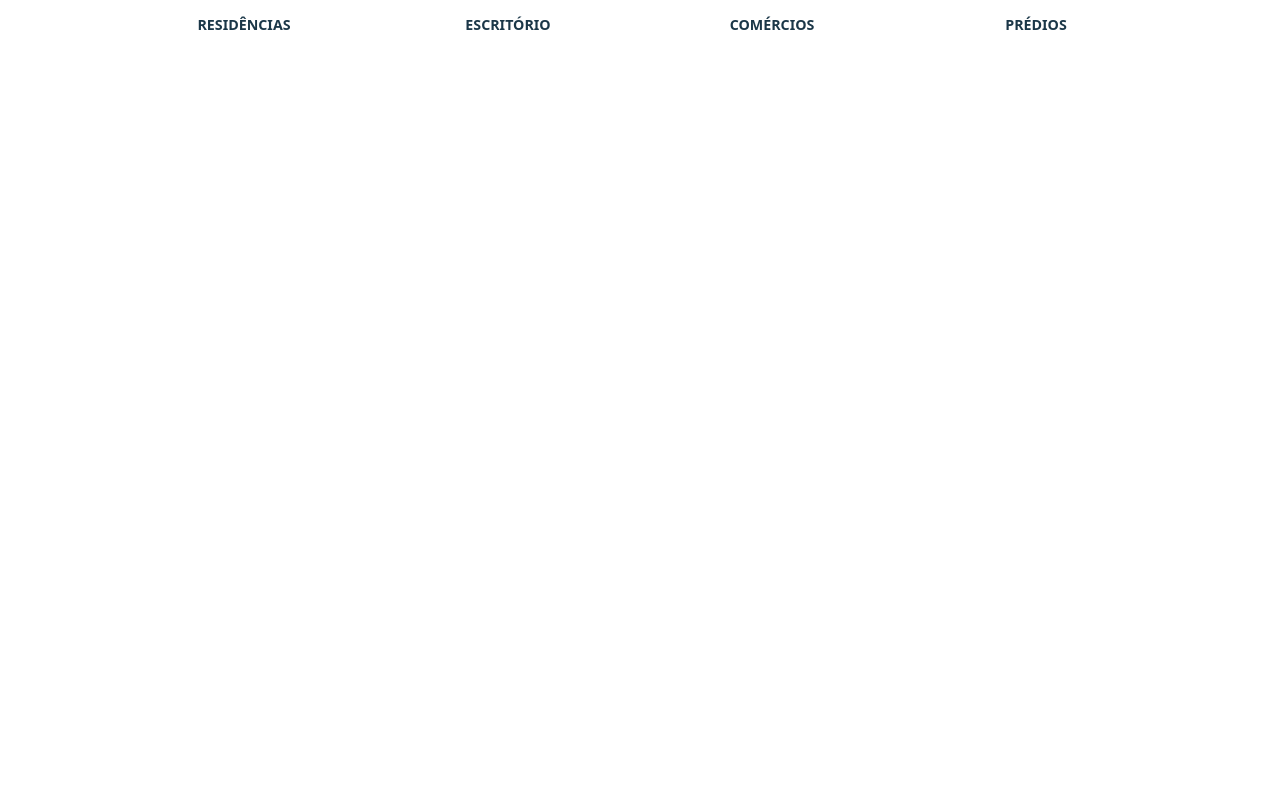
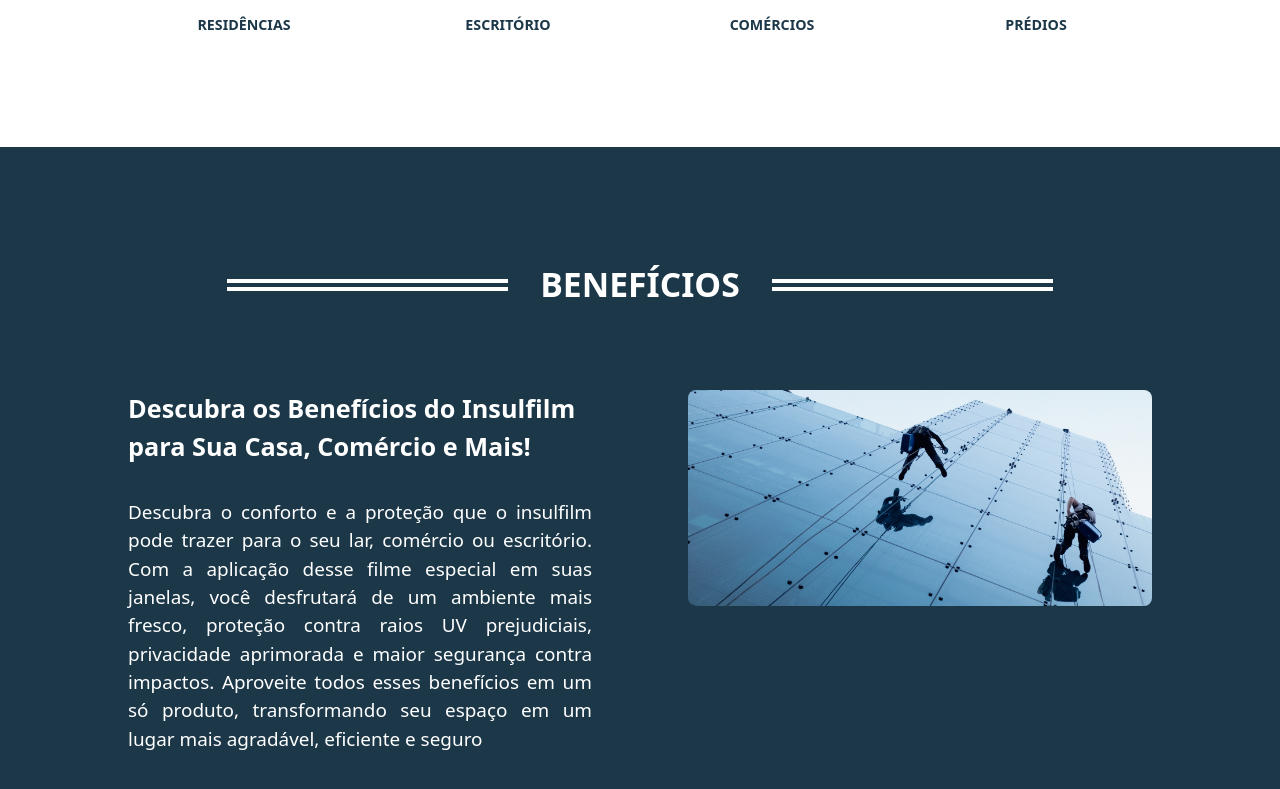
Before and after one commit to CaiqueMorales20/light-films, a Next.js app: page / in a window 1280 px wide. Shown: the part 1175-1964 px from the top of the page. Before the commit the page ends 1322 px from the top, so only its background shows below. Built offline with nearby package versions, Linux system fonts and the light colour scheme.

Commit message:
:sparkles: feat: Benefits

```diff
--- /dev/null
+++ b/app/(Home)/Benefits/index.tsx
@@ -0,0 +1,37 @@
+// Imported Components
+import Section from "@/components/Section";
+import Title from "@/components/Title";
+import Image from "next/image";
+
+// Functional Component
+export default function Benefits() {
+	// Rendering
+	return (
+		<Section colored>
+			<Title colored text="Benefícios" />
+			<div className="grid grid-cols-2 gap-x-24">
+				<div className="flex flex-col gap-8">
+					<h3 className="text-white text-medium font-bold">
+						Descubra os Benefícios do Insulfilm para Sua Casa, Comércio e Mais!
+					</h3>
+					<p className="text-white text-base text-justify">
+						Descubra o conforto e a proteção que o insulfilm pode trazer para o
+						seu lar, comércio ou escritório. Com a aplicação desse filme
+						especial em suas janelas, você desfrutará de um ambiente mais
+						fresco, proteção contra raios UV prejudiciais, privacidade
+						aprimorada e maior segurança contra impactos. Aproveite todos esses
+						benefícios em um só produto, transformando seu espaço em um lugar
+						mais agradável, eficiente e seguro
+					</p>
+				</div>
+				<Image
+					src="/benefits-banner.jpg"
+					alt="Image"
+					width={1000}
+					height={1000}
+					className="w-full rounded-lg"
+				/>
+			</div>
+		</Section>
+	);
+}
--- a/app/page.tsx
+++ b/app/page.tsx
@@ -1,3 +1,4 @@
+import Benefits from "./(Home)/Benefits";
 import Hero from "./(Home)/Hero";
 import Occupation from "./(Home)/Occupation";
 
@@ -7,6 +8,7 @@ export default function Home() {
 		<main>
 			<Hero />
 			<Occupation />
+			<Benefits />
 		</main>
 	);
 }
--- a/components/Title/index.tsx
+++ b/components/Title/index.tsx
@@ -5,15 +5,32 @@ import { TitleType } from "./types";
 export default function Title(props: TitleType) {
 	// Rendering
 	return (
-		<div className="flex justify-center items-center gap-8 mx-auto text-lg font-bold uppercase text-primary-400 mb-20">
+		<div className="flex justify-center items-center gap-x-8 mx-auto text-lg font-bold uppercase mb-20">
 			<div className="flex flex-col gap-1">
-				<div className="w-[50vw] md:w-[22vw] h-1 bg-primary-400" />
-				<div className="w-[50vw] md:w-[22vw] h-1 bg-primary-400" />
+				<div
+					data-fill={props.colored}
+					className="w-[50vw] md:w-[22vw] h-1 bg-primary-400 data-[fill=true]:bg-white"
+				/>
+				<div
+					data-fill={props.colored}
+					className="w-[50vw] md:w-[22vw] h-1 bg-primary-400 data-[fill=true]:bg-white"
+				/>
 			</div>
-			<h2 className="text-center">{props.text}</h2>
+			<h2
+				data-fill={props.colored}
+				className="text-center text-primary-400 data-[fill=true]:text-white"
+			>
+				{props.text}
+			</h2>
 			<div className="flex flex-col gap-1">
-				<div className="w-[50vw] md:w-[22vw] h-1 bg-primary-400" />
-				<div className="w-[50vw] md:w-[22vw] h-1 bg-primary-400" />
+				<div
+					data-fill={props.colored}
+					className="w-[50vw] md:w-[22vw] h-1 bg-primary-400 data-[fill=true]:bg-white"
+				/>
+				<div
+					data-fill={props.colored}
+					className="w-[50vw] md:w-[22vw] h-1 bg-primary-400 data-[fill=true]:bg-white"
+				/>
 			</div>
 		</div>
 	);
```
Also changed, not shown: public/benefits-banner.jpg (added).
